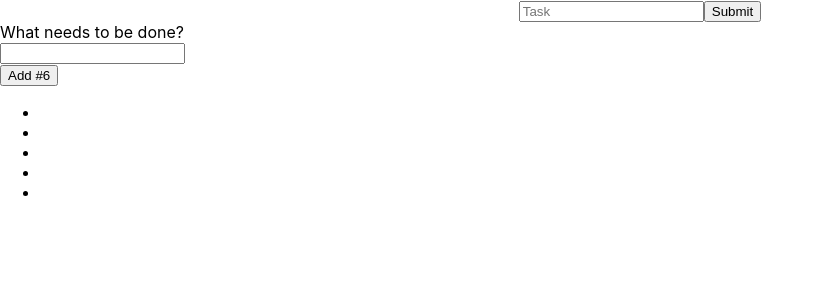
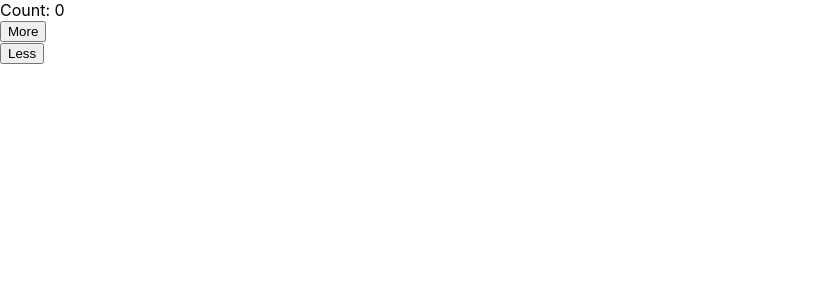
Before and after one commit to recognitionone/trying_MobX, a React (Create React App) app in the folder my-mobx-app/: page / in a window 1280 px wide. Shown: the top 300 px of the page, without its empty margins (0-824 px from the left). Built offline with nearby package versions, Linux system fonts and the light colour scheme.

Commit message:
exercises with clicker

```diff
--- a/my-mobx-app/src/App.js
+++ b/my-mobx-app/src/App.js
@@ -1,47 +1,18 @@
 import React, { Component } from 'react';
 import './App.css';
-import List from './List';
-import TodoApp from './TodoApp';
-import TodoBox from './TodoBox';
-import Timer from './Timer';
-import Monster from './Monster';
+// import List from './List';
+// import TodoApp from './TodoApp';
+// import TodoBox from './TodoBox';
+// import Timer from './Timer';
+// import Monster from './Monster';
+import Clicker from './Clicker';
 
 
 class App extends Component {
 
-  constructor(props) {
-    super(props);
-    this.state = {
-      term: '',
-      items: []
-    };
-  }
-
-  onChange = (event) => {
-    console.log('onChange ' + event.target.value);
-    this.setState({ term: event.target.value });
-  }
-
-  onSubmit = (event) => {
-    event.preventDefault();
-    console.log('Hello this.state.term ' + this.state.term);
-    console.log('Hello this.state.items ' + this.state.items);
-    this.setState({
-      term: '',
-      items: [...this.state.items, this.state.term]
-    });
-  }
-
   render() {
     return (
       <div>
-        <form className="App" onSubmit={this.onSubmit}>
-          <input
-            placeholder="Task"
-            value={this.state.term}
-            onChange={this.onChange} />
-          <button>Submit</button>
-        </form>
         {/*}
         <h1>This is my list</h1>
         <List items={this.state.items} />
@@ -52,7 +23,7 @@ class App extends Component {
         <h1>This is my timer</h1>
         <Timer />
         */}
-        <Monster />
+        <Clicker />
       </div>
     );
   }
--- /dev/null
+++ b/my-mobx-app/src/Clicker.js
@@ -0,0 +1,33 @@
+import React from 'react';
+
+
+class Clicker extends React.Component {
+	constructor(props) {
+		super(props);
+		this.state = {
+			count: 0
+		}
+		this.handleInc = this.handleInc.bind(this);
+		this.handleDec = this.handleDec.bind(this);
+	}
+
+	handleInc() {
+		this.setState(state => ({count: state.count + 1}))
+	}
+
+	handleDec() {
+		this.setState(state => ({count: state.count - 1}))
+	}
+
+	render() {
+		return(
+			<div>
+				<div>Count: {this.state.count}</div>
+				<div><button onClick={this.handleInc}> More </button></div>
+				<div><button onClick={this.handleDec}> Less </button></div>
+			</div>
+			)
+		}
+	}
+
+export default Clicker;
```
Also changed, not shown: my-mobx-app/src/List2.js (+58 -3 lines).
